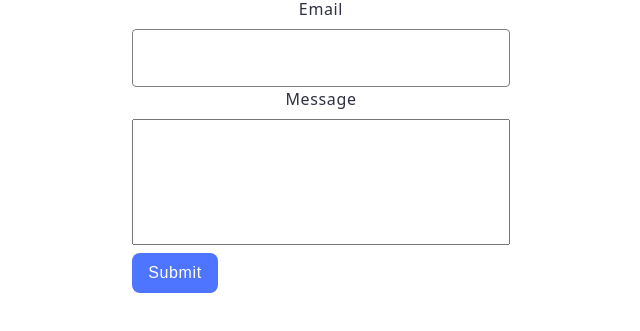
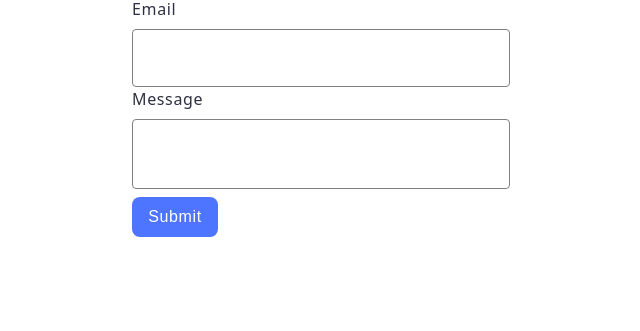
Before and after one commit to polinatokarenko/goit-js-hw-09, a website built with Vite: page src/2-form.html in a window 1280 px wide. Shown: the part 117-448 px from the top of the page, without its empty margins (319-959 px from the left). Built offline with nearby package versions, Linux system fonts and the light colour scheme.

Commit message:
add fixes

```diff
--- a/src/css/form.css
+++ b/src/css/form.css
@@ -11,6 +11,7 @@
 label {
     display: flex;
     flex-direction: column;
+    align-items: flex-start;
     gap: 8px;
     font-weight: 400;
     font-size: 16px;
@@ -19,7 +20,7 @@ label {
     color: #2e2f42;
 }
 
-input {
+input, textarea {
     width: 360px;
     height: 40px;
     padding: 8px 0px 8px 16px;
@@ -32,15 +33,16 @@ input {
     line-height: 1.5;
     letter-spacing: 0.04em;
     color: #2e2f42;
-}
-
-input:hover {
-    border: 1px solid #000;
-    border-radius: 4px;
+    resize: none;
 }
 
 textarea {
-    resize: none;
+    padding-top: 20px;
+}
+
+input:hover, textarea:hover {
+    border: 1px solid #000;
+    border-radius: 4px;
 }
 
 form>button {
```
